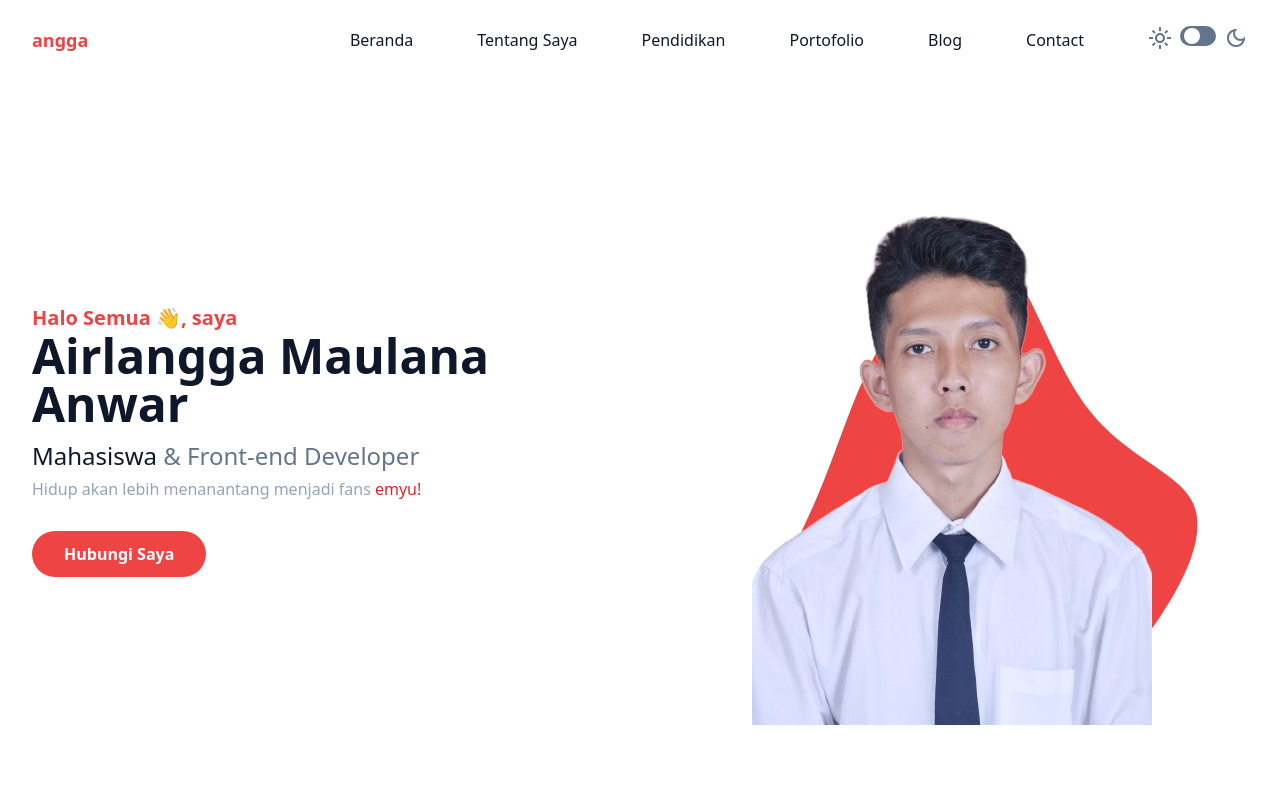
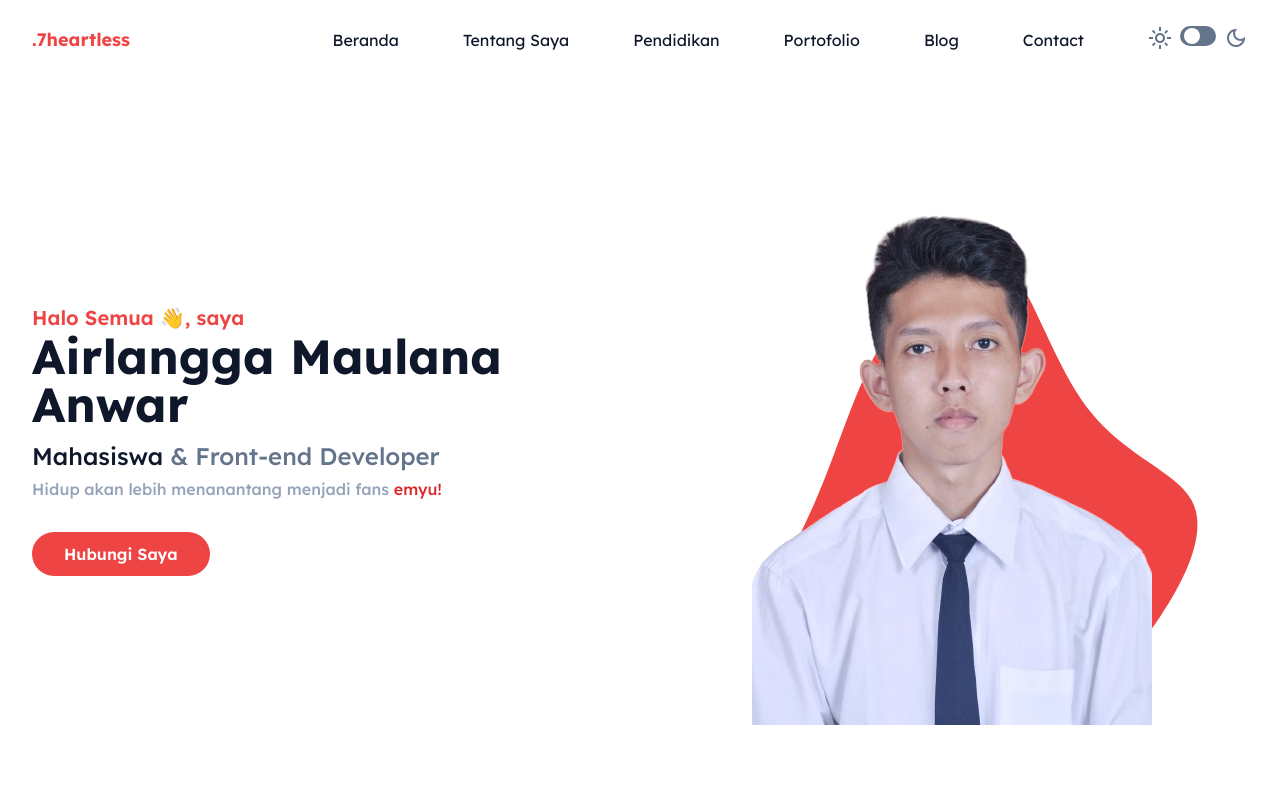
Before and after one commit to Angga21104050/my-portofolio, a website: page index.html in a window 1280 px wide. Shown: the top 800 px of the page. Drawn offline with nearby package versions, Linux system fonts and the light colour scheme.

```diff
--- a/index.html
+++ b/index.html
@@ -36,7 +36,7 @@
             <div class="flex items-center justify-between relative">
                 <!-- logo -->
                 <div class="px-4">
-                    <a href="#home" class="font-bold text-lg text-primary block py-6">angga</a>
+                    <a href="#home" class="font-bold text-lg text-primary block py-6">.7heartless</a>
                 </div>
                 <div class="flex items-center px-4">
                     <button id="hamburger" name="hamburger" type="button"
```
Also changed, not shown: dist/css/final.css, dist/output.css.
